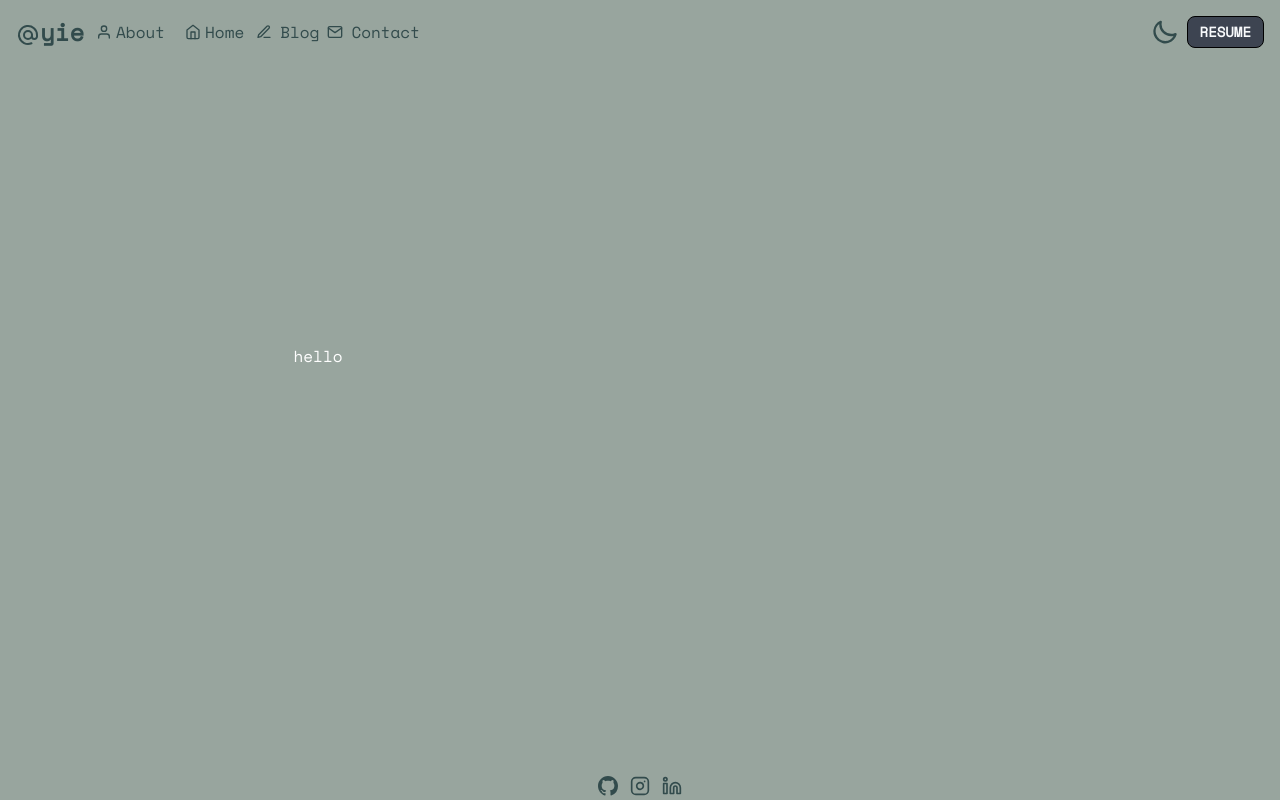
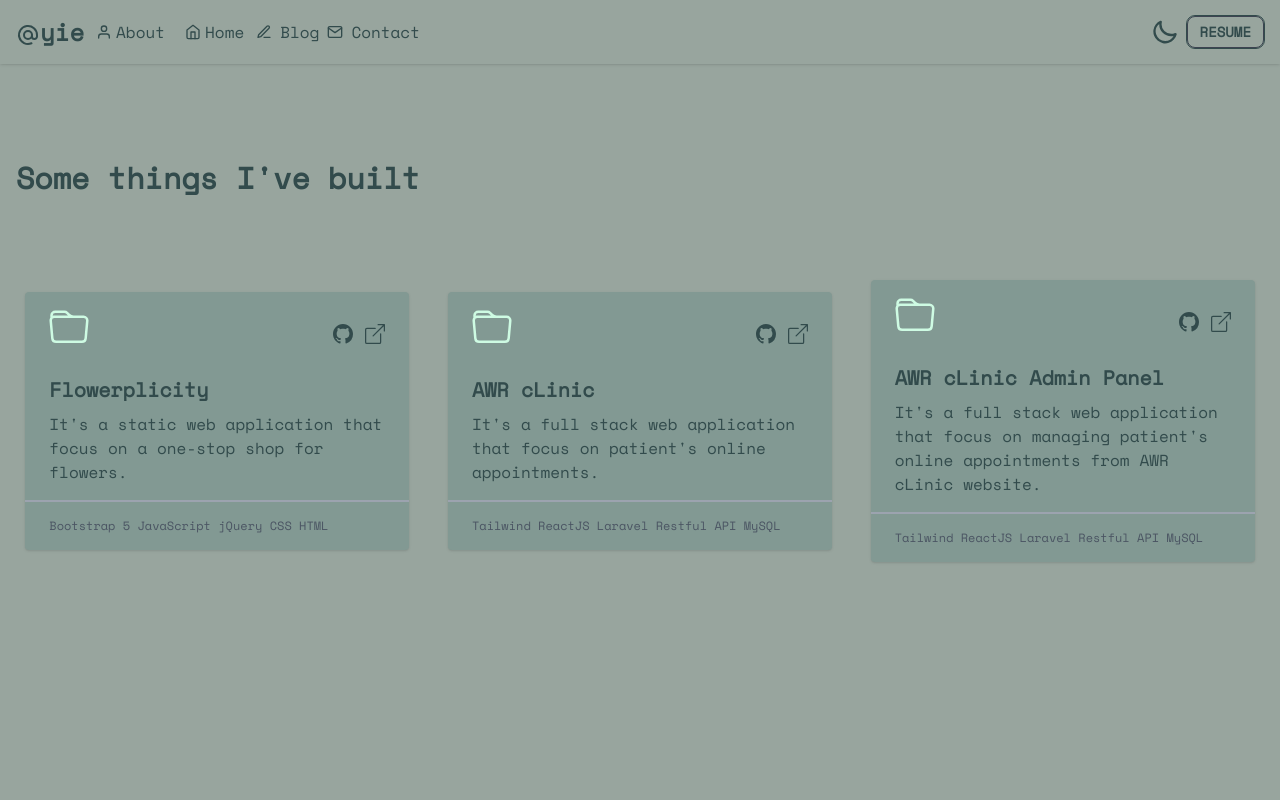
Before and after one commit to ayiezac78/Portfolio-Website, a React (Vite) app: page /portfolio in a window 1280 px wide. Shown: the top 800 px of the page. Built offline with nearby package versions, Linux system fonts and the light colour scheme.

Commit message:
working on portfolio web page

```diff
--- /dev/null
+++ b/src/components/Cards.jsx
@@ -0,0 +1,26 @@
+// import {BsFolder} from 'react-icons/bs';
+
+const Cards = ({ title, description, icon, github_icon, livesite_icon,tags }) => {
+  return (
+    <div className="max-w-sm rounded overflow-hidden shadow bg-[#829993] mx-auto mb-4 hover:-translate-y-1 duration-200 transition-all ease-in-out hover:shadow-xl">
+      <div className="px-6 py-4">
+        <div className="flex justify-between content-start mb-4">
+          {icon}
+          <div className="px-0 py-4 flex justify-end gap-3">
+            {github_icon}
+            {livesite_icon}
+          </div>
+        </div>
+        <div className="font-bold text-xl mb-2 text-[#324B4C]">{title}</div>
+        <p className="text-[#324B4C]">{description}</p>
+      </div>
+      <hr className="border border-gray-400"/>
+      <div className="px-6 py-4 flex justify-start text-xs text-gray-600">
+        {tags}
+      </div>
+    </div>
+  );
+};
+
+
+export default Cards
--- a/src/components/NavigationBar.jsx
+++ b/src/components/NavigationBar.jsx
@@ -27,7 +27,7 @@ useEffect(() => {
 }, []);
 
   return (
-    <div className="navbar w-full fixed top-0 left-0 px-4 z-10">
+    <div className="navbar w-full fixed top-0 left-0 px-4 z-10 shadow">
       <div className="flex-1 gap-1">
         <Link
           to="/"
@@ -71,7 +71,7 @@ useEffect(() => {
           </svg>
         </label>
 
-        <button className="btn btn-sm gap-2 text-slate-50 border-black hover:border-black hover:bg-[#889FA5] dark:hover:bg-[#889FA5] dark:hover:border-white dark:hover:text-[#fff] dark:text-white dark:border-white font-space-mono">
+        <button className="btn btn-sm gap-2 text-[#324B4C] bg-transparent outline outline-1 outline-[#324B4C] hover:border-black hover:bg-[#889FA5] dark:hover:bg-[#889FA5] dark:hover:border-white dark:hover:text-[#fff] dark:text-white dark:border-white font-space-mono">
           RESUME
         </button>
       </div>
--- a/src/components/Portfolio.jsx
+++ b/src/components/Portfolio.jsx
@@ -1,4 +1,6 @@
 import { useSpring, animated } from "@react-spring/web";
+import Cards from '../components/Cards';
+import {BsFolder, BsGithub, BsBoxArrowUpRight} from 'react-icons/bs';
 
 const Portfolio = () => {
   const animation = useSpring({
@@ -6,10 +8,55 @@ const Portfolio = () => {
     from: { opacity: 0 },
     config: { duration: 1000 },
   });
+
+
+
+  const cardData = [
+    {
+      link: "https://flowerplicity.netlify.app/",
+      title: <a href="https://flowerplicity.netlify.app/" target="_blank" className="text-[#324B4C] hover:text-[#CEFBE3] active:text-[#324B4C]focus:outline-none focus:text-[#CEFBE3] transition-all duration-200 ease-in-out">Flowerplicity</a>,
+      description: "It's a static web application that focus on a one-stop shop for flowers.",
+      icon: <BsFolder className="w-10 h-10 text-[#CEFBE3]" />,
+      github_icon: <a href="https://github.com/ayiezac78/flowerplicity.git" target="_blank" className="text-[#324B4C] hover:text-[#CEFBE3] active:text-[#324B4C]focus:outline-none focus:text-[#CEFBE3] transition-all duration-200 ease-in-out"><BsGithub className="w-5 h-5" /></a>,
+      livesite_icon: <a href="https://flowerplicity.netlify.app/" target="_blank" className="text-[#324B4C] hover:text-[#CEFBE3] active:text-[#324B4C]focus:outline-none focus:text-[#CEFBE3] transition-all duration-200 ease-in-out"><BsBoxArrowUpRight className="w-5 h-5" /></a>,
+      tags: ["Bootstrap 5", " JavaScript", " jQuery", " CSS", " HTML"],
+    },
+    {
+      link: "https://clinicmp2.netlify.app/",
+      title: <a href="https://clinicmp2.netlify.app/" target="_blank" className="text-[#324B4C] hover:text-[#CEFBE3] active:text-[#324B4C]focus:outline-none focus:text-[#CEFBE3] transition-all duration-200 ease-in-out">AWR cLinic</a>,
+      description: "It's a full stack web application that focus on patient's online appointments.",
+      icon: <BsFolder className="w-10 h-10 text-[#CEFBE3]" />,
+      github_icon: <a href="https://github.com/ayiezac78/clinic.git" target="_blank" className="text-[#324B4C] hover:text-[#CEFBE3] active:text-[#324B4C]focus:outline-none focus:text-[#CEFBE3] transition-all duration-200 ease-in-out"><BsGithub className="w-5 h-5" /></a>,
+      livesite_icon: <a href="https://clinicmp2.netlify.app/" target="_blank" className="text-[#324B4C] hover:text-[#CEFBE3] active:text-[#324B4C]focus:outline-none focus:text-[#CEFBE3] transition-all duration-200 ease-in-out"><BsBoxArrowUpRight className="w-5 h-5" /></a>,
+      tags: ["Tailwind", " ReactJS", " Laravel", " Restful API", " MySQL"],
+    },
+    {
+      link:"https://adminawrclinic.netlify.app/",
+      title: <a href="https://adminawrclinic.netlify.app/" target="_blank" className="text-[#324B4C] hover:text-[#CEFBE3] active:text-[#324B4C]focus:outline-none focus:text-[#CEFBE3] transition-all duration-200 ease-in-out">AWR cLinic Admin Panel</a>,
+      description: "It's a full stack web application that focus on managing patient's online appointments from AWR cLinic website.",
+      icon: <BsFolder className="w-10 h-10 text-[#CEFBE3]" />,
+      github_icon: <a href="https://github.com/ayiezac78/adminclinic.git" target="_blank" className="text-[#324B4C] hover:text-[#CEFBE3] active:text-[#324B4C]focus:outline-none focus:text-[#CEFBE3] transition-all duration-200 ease-in-out"><BsGithub className="w-5 h-5" /></a>,
+      livesite_icon: <a href="https://adminawrclinic.netlify.app/" target="_blank" className="text-[#324B4C] hover:text-[#CEFBE3] active:text-[#324B4C]focus:outline-none focus:text-[#CEFBE3] transition-all duration-200 ease-in-out"><BsBoxArrowUpRight className="w-5 h-5" /></a>,
+      tags: ["Tailwind", " ReactJS", " Laravel", " Restful API", " MySQL"],
+    },
+  ]
   return (
-    <animated.section style={animation} className="md:py-32 lg:py-10 xl:py-20">
-      <div className="grid grid-cols-1 md:grid-cols-2 place-items-center gap-2 md:gap-10 text-white sm:py-32 md:py-32 lg:py-32 mt-44">
-        hello
+    <animated.section style={animation} className="">
+      <h1 className="mt-[25rem] md:mb-1 sm:mb-10 md:text-3xl sm:text-2xl sm:text-center md:text-left text-[#324B4C] font-bold ">Some things I've built</h1>
+      <div className="grid grid-cols-1 md:grid-cols-2 lg:grid-cols-3 place-items-center md:gap-5 text-white md:py-20 lg:py-20 md:m-auto">
+      {cardData.map((card, index) => (
+        <a key={index} href={card.link} target="_black">
+          <Cards
+            key={index}
+            title={card.title}
+            description={card.description}
+            icon={card.icon}
+            github_icon= {card.github_icon}
+            livesite_icon= {card.livesite_icon}
+            tags = {card.tags}
+          />
+        </a>
+        ))}
       </div>
     </animated.section>
   )
--- a/src/index.css
+++ b/src/index.css
@@ -1,3 +1,29 @@
 @tailwind base;
 @tailwind components;
 @tailwind utilities;
+
+.card {
+  @apply w-full;
+}
+
+.card-side {
+  @apply flex flex-row-reverse items-center;
+}
+
+@screen sm {
+  .card-side {
+    @apply flex-col-reverse items-start;
+  }
+}
+
+@screen md {
+  .card-side {
+    @apply flex-row-reverse items-center;
+  }
+}
+
+@screen lg {
+  .card-side {
+    @apply flex-row items-center;
+  }
+}
```
